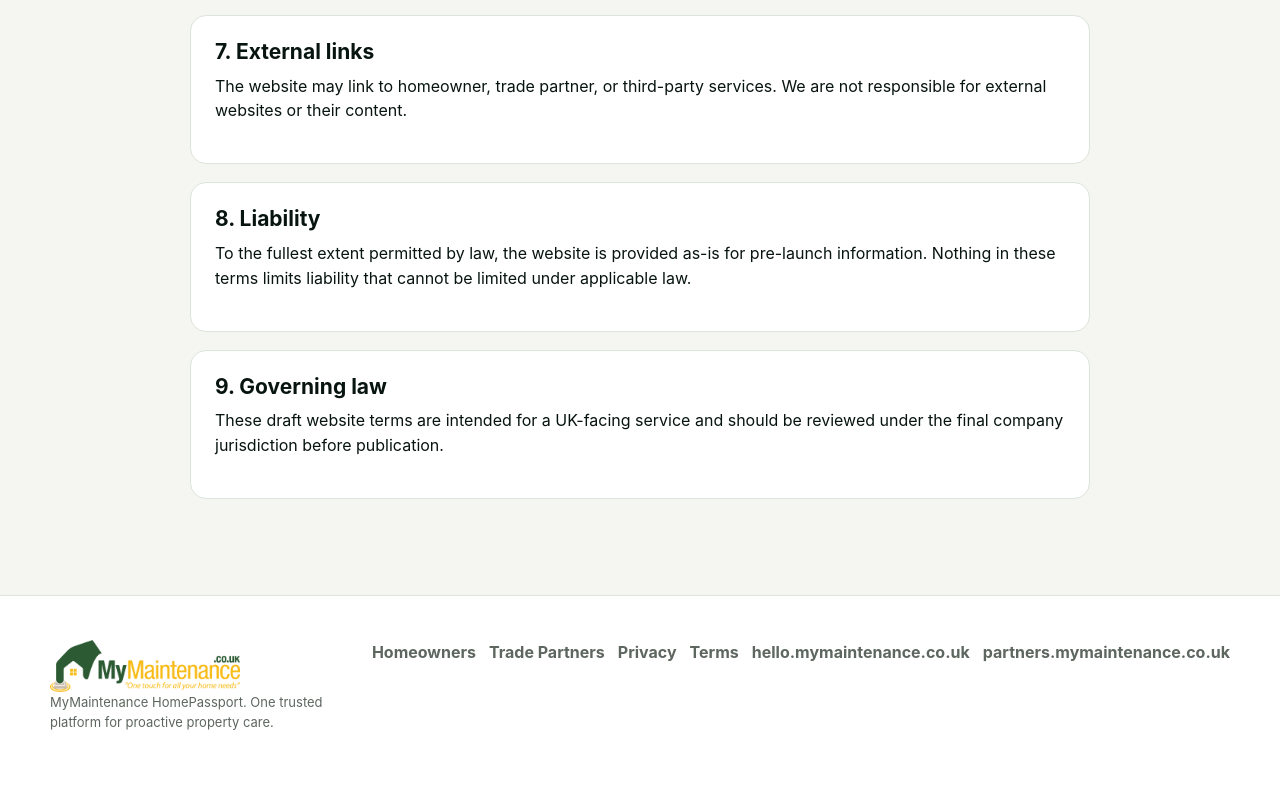
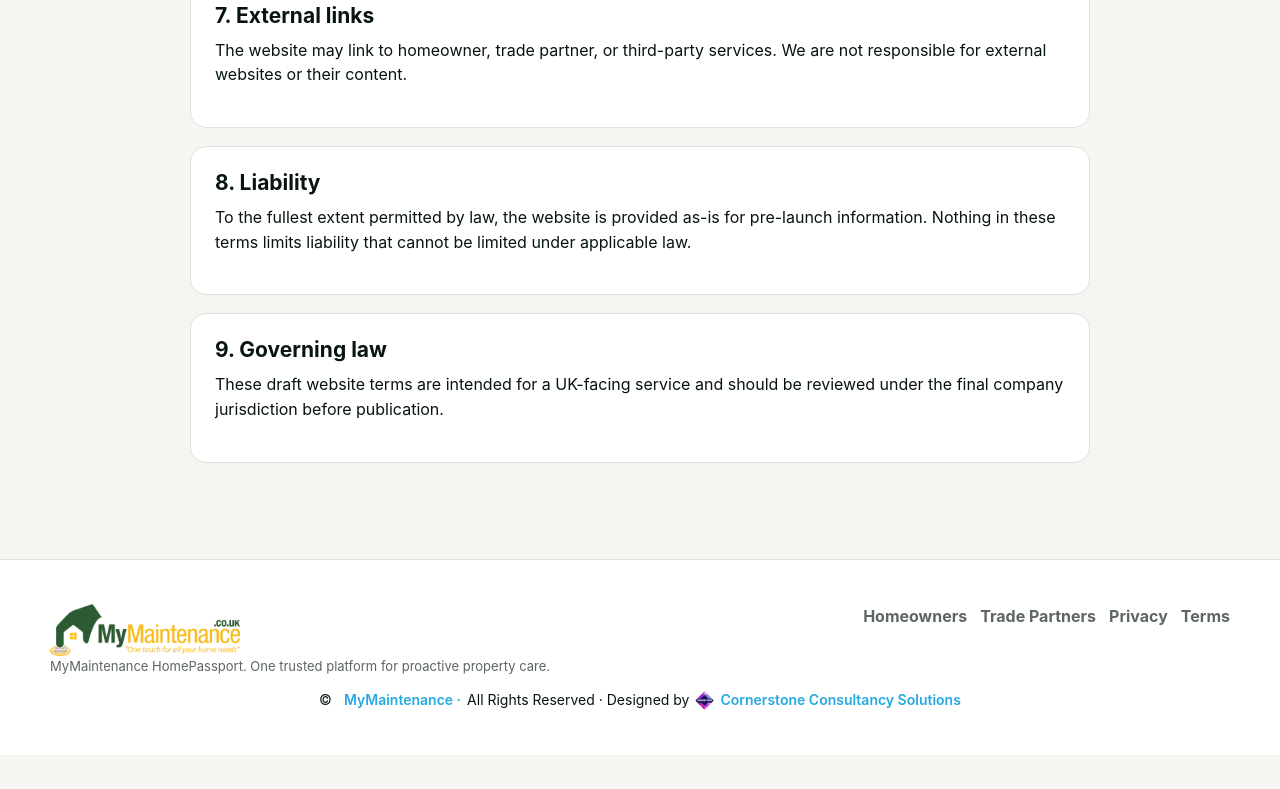
Before and after one commit to AnsaBaby/MMHP, a plain HTML site: page terms.html in a window 1280 px wide. Shown: the part 1385-2174 px from the top of the page. After the commit the page ends 2140 px from the top, so only its background shows below. Drawn offline with Linux system fonts and the light colour scheme.

Commit message:
Add files via upload

```diff
--- a/styles.css
+++ b/styles.css
@@ -436,6 +436,13 @@ h3 {
   line-height: 1.18;
 }
 
+.footer-bottom-inner {
+    display: flex;
+    justify-content: center;
+    align-items: center;
+    text-align: center;
+}
+
 .lead {
   color: var(--muted);
   font-size: 20px;
@@ -443,6 +450,66 @@ h3 {
 
 .hero-copy .lead {
   margin-bottom: 28px;
+}
+
+.footer-bottom-inner {
+  display: flex;
+  justify-content: center;
+  align-items: center;
+  text-align: center;
+}
+
+.footer-copy {
+  margin: 0;
+  font-size: 14px;
+  color: var(--default-color);
+  display: flex;
+  align-items: center;
+  flex-wrap: wrap;
+  gap: 6px;
+}
+
+.footer-copy .sitename {
+  font-weight: 600;
+  color: #25a9e0;
+}
+
+.footer-copy a {
+  display: inline-flex;
+  align-items: center;
+  gap: 6px;
+  color: var(--default-color);
+  text-decoration: none;
+  font-weight: 400;
+  font-size: inherit;
+  line-height: 1;
+  transition: 0.3s ease;
+}
+
+.footer-copy a:hover {
+  color: var(--accent-color);
+}
+
+.footer-copy img {
+  height: 19px;
+  width: 19px !important;
+  transform: translateY(1px);
+}
+
+.footer .copyright {
+  padding-top: 25px;
+  padding-bottom: 25px;
+  background-color: color-mix(in srgb, var(--default-color), transparent 95%);
+}
+
+@media (max-width: 767px) {
+  .footer {
+    text-align: center;
+  }
+
+  .footer-copy {
+    justify-content: center;
+  }
 }
 
 .hero-actions,
--- a/terms.html
+++ b/terms.html
@@ -31,7 +31,6 @@
 	</header>
 
     <main class="legal-layout">
-      <span class="eyebrow">Legal</span>
       <h1>Terms and Conditions</h1>
       <p class="lead">Last updated: 29 June 2026. These website terms govern use of the MyMaintenance pre-launch website. They are not the final app, marketplace, payment, or trade partner contract terms.</p>
 
@@ -46,7 +45,7 @@
       <section class="legal-card"><h3>9. Governing law</h3><p>These draft website terms are intended for a UK-facing service and should be reviewed under the final company jurisdiction before publication.</p></section>
     </main>
 
-     <footer class="footer">
+      <footer class="footer">
       <div class="footer-inner">
         <div>
           <img src="images/LogowithName.png" alt="MyMaintenance">
@@ -57,10 +56,22 @@
           <a href="https://www.mymaintenance.co.uk/partners">Trade Partners</a>
           <a href="privacy.html">Privacy</a>
           <a href="terms.html">Terms</a>
-          <a href="https://hello.mymaintenance.co.uk">hello.mymaintenance.co.uk</a>
-          <a href="https://partners.mymaintenance.co.uk">partners.mymaintenance.co.uk</a>
         </div>
       </div>
+
+	   <div class="footer-bottom">
+    <div class="container footer-bottom-inner">
+      <p class="footer-copy">
+        © <span id="year"></span>
+        <strong class="sitename">MyMaintenance · </strong>All Rights Reserved ·
+		      Designed by
+			<a href="https://cornerstoneconsultancysolutions.com/" target="_blank">
+			<img src="images/CSSlogo.png" alt="Designer Logo">
+			<strong class="sitename">Cornerstone Consultancy Solutions</strong>
+		</a>
+      </p>
+    </div>
+  </div>
     </footer>
 
 	<script src="site.js"></script>
```
Also changed, not shown: index.html (+14 -2 lines), privacy.html (+0 -3 lines), images/CSSlogo.png (added).
